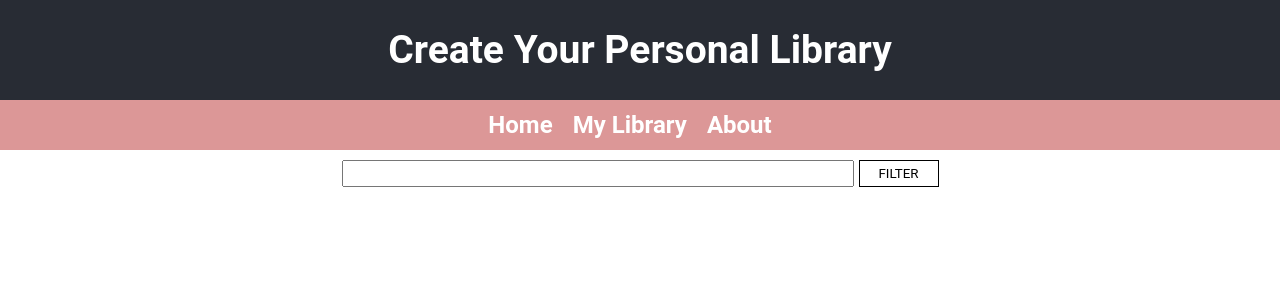
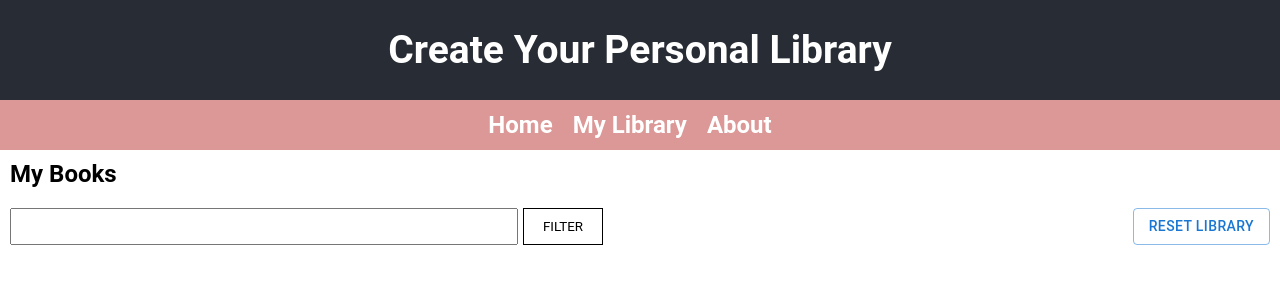
Before and after one commit to klaucoffee/BooksAPI, a React (Create React App) app: page /booksapi/my-library in a window 1280 px wide. Shown: the top 300 px of the page. Built offline with nearby package versions, Linux system fonts and the light colour scheme; the HTML template or start-up script is replaced by a standard one.

Commit message:
css mouseover for buttons

```diff
--- a/src/App.css
+++ b/src/App.css
@@ -12,7 +12,6 @@
   font-size: calc(10px + 2vmin);
   color: white;
   padding: 20px;
-  cursor: pointer;
 }
 
 .App-intro {
@@ -117,12 +116,14 @@ input[type="submit"]:hover {
   justify-content: center;
   width: 100vw;
   height: 50px;
-  padding: 0 20px;
   background: rgb(220, 151, 151);
   font-weight: bold;
   font-size: 1.5em;
 }
 
+.nav-item:hover {
+  text-decoration: underline;
+}
 .nav > * {
   padding-right: 20px;
 }
--- a/src/components/About.js
+++ b/src/components/About.js
@@ -8,10 +8,11 @@ const About = () => {
     fontSize: 20,
     color: "#A9A9A9",
     textAlign: "center",
-    padding: "100px",
+    padding: "20px 180px",
   };
   return (
     <div>
+      <h2 style={{ padding: 10, textAlign: "center" }}>About</h2>
       <p style={styleObj}>
         This webapp is for any self-confessed bookworms who need to keep track
         of their personal libraries and who need to stop buying duplicates of
--- a/src/components/Header.js
+++ b/src/components/Header.js
@@ -3,12 +3,6 @@ import { Link } from "react-router-dom";
 import "../App.css";
 
 const Header = (props) => {
-  //not sure why refreshpage is not working
-  const refreshPage = () => {
-    window.location.reload(false);
-    console.log("running");
-  };
-
   return (
     <div>
       <header className="App-header">
@@ -16,9 +10,7 @@ const Header = (props) => {
       </header>
       <div className="nav">
         <div className="nav-item">
-          <div onClick={refreshPage}>
-            <Link to="/booksapi">Home</Link>
-          </div>
+          <Link to="/booksapi">Home</Link>
         </div>
         <div className="nav-item">
           <Link to="/booksapi/my-library">My Library</Link>
--- a/src/components/Home.js
+++ b/src/components/Home.js
@@ -61,6 +61,7 @@ const Home = () => {
   //   <Header text="Curate Your Library" onClick={refreshPage} />
   return (
     <div className="App">
+      <h2 style={{ padding: 10, textAlign: "center" }}>Search for books</h2>
       <Search search={search} />
       <p className="App-intro">
         "The world belongs to those who read" - Rick Holland
--- a/src/components/MyLib.js
+++ b/src/components/MyLib.js
@@ -28,6 +28,7 @@ const MyLib = () => {
 
   return (
     <div>
+      <h2 style={{ padding: 10, textAlign: "left" }}>My Books</h2>
       <SearchMyLib searchLib={searchLib} />
       <div className="search">
         {tempLib !== "" ? (
--- a/src/components/SearchMyLib.js
+++ b/src/components/SearchMyLib.js
@@ -1,4 +1,5 @@
 import React, { useState } from "react";
+import Button from "@mui/material/Button";
 
 const SearchMyLib = ({ searchLib }) => {
   const [searchLibValue, setSearchLibValue] = useState("");
@@ -15,15 +16,25 @@ const SearchMyLib = ({ searchLib }) => {
     setSearchLibValue(""); //adding this to automatically clear input field
   };
 
+  const refreshPage = () => {
+    window.location.reload(false);
+  };
+
   return (
-    <form className="search">
+    <form className="search" style={{ marginLeft: 10 }}>
       <input
         value={searchLibValue}
         onChange={handleSearchInputChanges}
         type="text"
       />
-
       <input onClick={callSearchFunction} type="submit" value="FILTER" />
+      <Button
+        style={{ marginLeft: "auto", marginRight: 10 }}
+        variant="outlined"
+        onClick={refreshPage}
+      >
+        Reset Library
+      </Button>
     </form>
   );
 };
```
